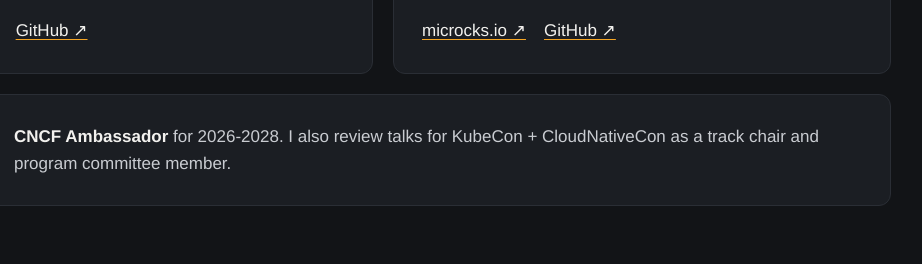
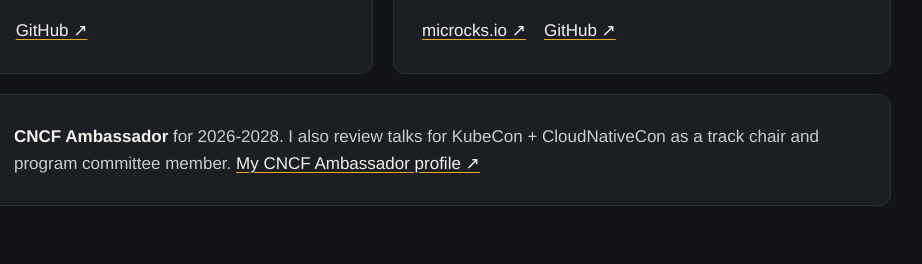
Before and after one commit to yada/kheddache.me, an Astro site: page / in a window 1280 px wide. Shown: the part 1476-1740 px from the top of the page, 257-1179 px from the left. Built offline with nearby package versions, Linux system fonts and the light colour scheme; Astro itself is replaced by a stand-in of ours.

Commit message:
feat: link the CNCF Ambassador profile
The ambassador card now links to the official CNCF ambassadors page
(cncf.io/people/ambassadors/?p=yacine-kheddache).

Co-Authored-By: Claude Opus 5.5 <noreply@anthropic.com>
Signed-off-by: Yacine Kheddache <yacine@microcks.io>

```diff
--- a/src/pages/index.astro
+++ b/src/pages/index.astro
@@ -99,7 +99,8 @@ const jsonLd = {
           <img src="/img/logos/cncf-ambassador.svg" alt="CNCF Ambassador" width="92" height="71" />
           <p>
             <strong style="color: var(--white)">CNCF Ambassador</strong> for 2026-2028. I also review talks for
-            KubeCon + CloudNativeCon as a track chair and program committee member.
+            KubeCon + CloudNativeCon as a track chair and program committee member.{' '}
+            <a href="https://www.cncf.io/people/ambassadors/?p=yacine-kheddache" target="_blank" rel="noopener">My CNCF Ambassador profile ↗</a>
           </p>
         </div>
       </div>
```
